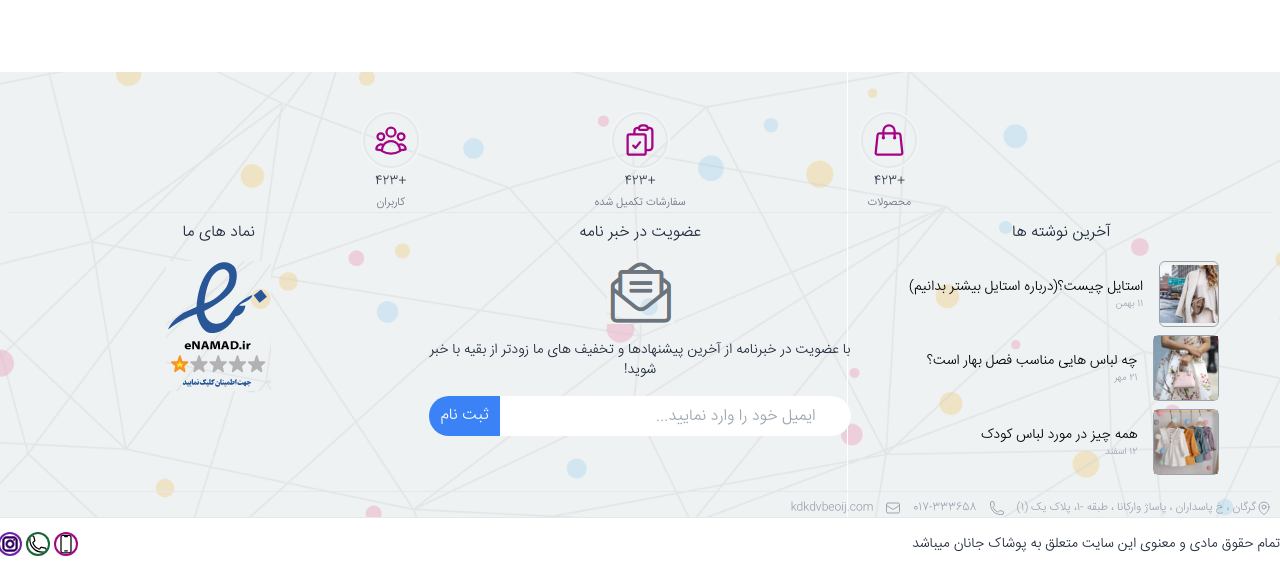
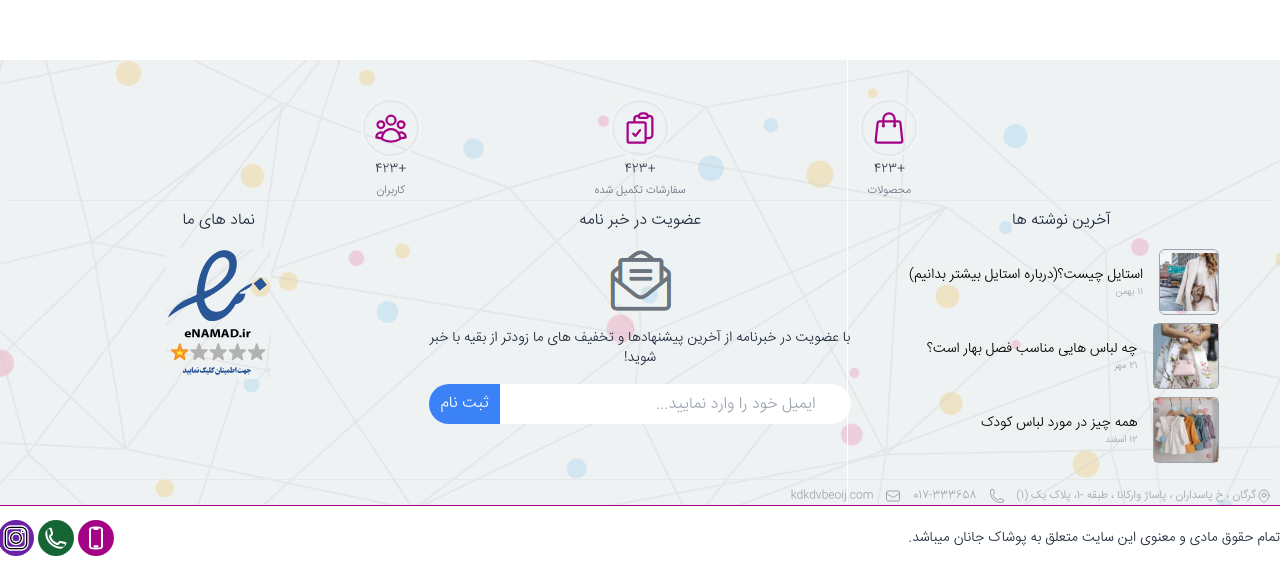
Before and after one commit to marziehalishahi/pioneer-shop, a website: page index.html in a window 1280 px wide. Shown: the part 234-800 px from the top of the page. Drawn offline with Linux system fonts and the light colour scheme.

Commit message:
fixed footer p4

```diff
--- a/index.html
+++ b/index.html
@@ -170,20 +170,20 @@
       </div>
     </div>
   </footer>
-  <hr class="tw-mb-4">
+  <hr class="tw-mb-4 tw-h-px tw-bg-primary tw-border-0">
   <div class="tw-flex tw-items-center lg:tw-justify-between tw-gap-x-8 tw-container tw-mx-auto tw-flex-wrap tw-justify-center tw-gap-y-2 tw-mb-3">
-    <div class="tw-text-sm tw-text-center tw-text-slate-800">تمام حقوق مادی و معنوی این سایت متعلق به پوشاک جانان میباشد</div>
+    <div class="tw-text-sm tw-text-center tw-text-slate-800">تمام حقوق مادی و معنوی این سایت متعلق به پوشاک جانان میباشد.</div>
     <div class="tw-flex tw-items-center tw-justify-between tw-gap-x-2 tw-cursor-pointer">
-      <div>
-        <svg xmlns="http://www.w3.org/2000/svg" fill="none" viewBox="0 0 24 24" stroke-width="1.5" stroke="currentColor" class="tw-w-5 tw-h-5 tw-ring-2 tw-rounded-full tw-ring-primary">
+      <div class="hover:tw-shadow-[0_-4px_8px_0_rgba(0,0,0,0.1)]" >
+        <svg xmlns="http://www.w3.org/2000/svg" fill="none" viewBox="0 0 24 24" stroke-width="2"  class="tw-w-8 tw-bg-primary tw-stroke-white tw-p-1 tw-h-8 tw-ring-2 tw-rounded-full tw-ring-primary">
           <path stroke-linecap="round" stroke-linejoin="round" d="M10.5 1.5H8.25A2.25 2.25 0 0 0 6 3.75v16.5a2.25 2.25 0 0 0 2.25 2.25h7.5A2.25 2.25 0 0 0 18 20.25V3.75a2.25 2.25 0 0 0-2.25-2.25H13.5m-3 0V3h3V1.5m-3 0h3m-3 18.75h3" />
         </svg>
       </div>
-      <div><svg xmlns="http://www.w3.org/2000/svg" fill="none" viewBox="0 0 24 24" stroke-width="1.5" stroke="currentColor" class="tw-w-5 tw-h-5 tw-ring-2 tw-rounded-full tw-ring-green-800">
+      <div class="hover:tw-shadow-[0_-4px_8px_0_rgba(0,0,0,0.1)]"><svg xmlns="http://www.w3.org/2000/svg" fill="none" viewBox="0 0 24 24" stroke-width="2" class="tw-w-8 tw-h-8 tw-ring-2 tw-rounded-full tw-ring-green-800 tw-stroke-white tw-bg-green-800 tw-p-1">
         <path stroke-linecap="round" stroke-linejoin="round" d="M2.25 6.75c0 8.284 6.716 15 15 15h2.25a2.25 2.25 0 0 0 2.25-2.25v-1.372c0-.516-.351-.966-.852-1.091l-4.423-1.106c-.44-.11-.902.055-1.173.417l-.97 1.293c-.282.376-.769.542-1.21.38a12.035 12.035 0 0 1-7.143-7.143c-.162-.441.004-.928.38-1.21l1.293-.97c.363-.271.527-.734.417-1.173L6.963 3.102a1.125 1.125 0 0 0-1.091-.852H4.5A2.25 2.25 0 0 0 2.25 4.5v2.25Z" />
       </svg>
       </div>
-      <div><svg class="tw-ring-2 tw-rounded-full tw-stroke-purple-800 tw-ring-purple-800 " xmlns="http://www.w3.org/2000/svg" x="0px" y="0px" width="20px" height="20px" viewBox="0 0 24 24">
+      <div class="hover:tw-shadow-[0_-4px_8px_0_rgba(0,0,0,0.1)]"><svg class="tw-ring-2 tw-rounded-full tw-bg-purple-800 tw-stroke-white tw-ring-purple-800 " xmlns="http://www.w3.org/2000/svg" x="0px" y="0px" width="32px" height="32px" viewBox="0 0 24 24">
         <path d="M 8 3 C 5.2 3 3 5.2 3 8 L 3 16 C 3 18.8 5.2 21 8 21 L 16 21 C 18.8 21 21 18.8 21 16 L 21 8 C 21 5.2 18.8 3 16 3 L 8 3 z M 8 5 L 16 5 C 17.7 5 19 6.3 19 8 L 19 16 C 19 17.7 17.7 19 16 19 L 8 19 C 6.3 19 5 17.7 5 16 L 5 8 C 5 6.3 6.3 5 8 5 z M 17 6 C 16.4 6 16 6.4 16 7 C 16 7.6 16.4 8 17 8 C 17.6 8 18 7.6 18 7 C 18 6.4 17.6 6 17 6 z M 12 7 C 9.2 7 7 9.2 7 12 C 7 14.8 9.2 17 12 17 C 14.8 17 17 14.8 17 12 C 17 9.2 14.8 7 12 7 z M 12 9 C 13.7 9 15 10.3 15 12 C 15 13.7 13.7 15 12 15 C 10.3 15 9 13.7 9 12 C 9 10.3 10.3 9 12 9 z"></path>
         </svg></div>
     </div>
```
Also changed, not shown: public/output.css.
